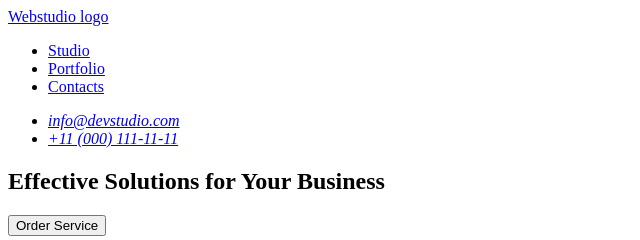
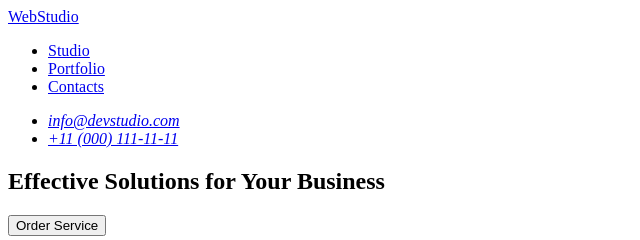
Before and after one commit to Larisa-Raduchych/Lari-first-project, a plain HTML site: page index.html in a window 1280 px wide. Shown: the top 240 px of the page, 0-640 px from the left. Drawn offline with Linux system fonts and the light colour scheme.

Commit message:
WebStudio without word logo

```diff
--- a/index.html
+++ b/index.html
@@ -10,7 +10,7 @@
   <body>
     <header>
       <nav>
-        <a href="./index.html">Webstudio logo</a>
+        <a href="./index.html">WebStudio</a>
         <ul>
           <li>
             <a href="#">Studio</a>
```
